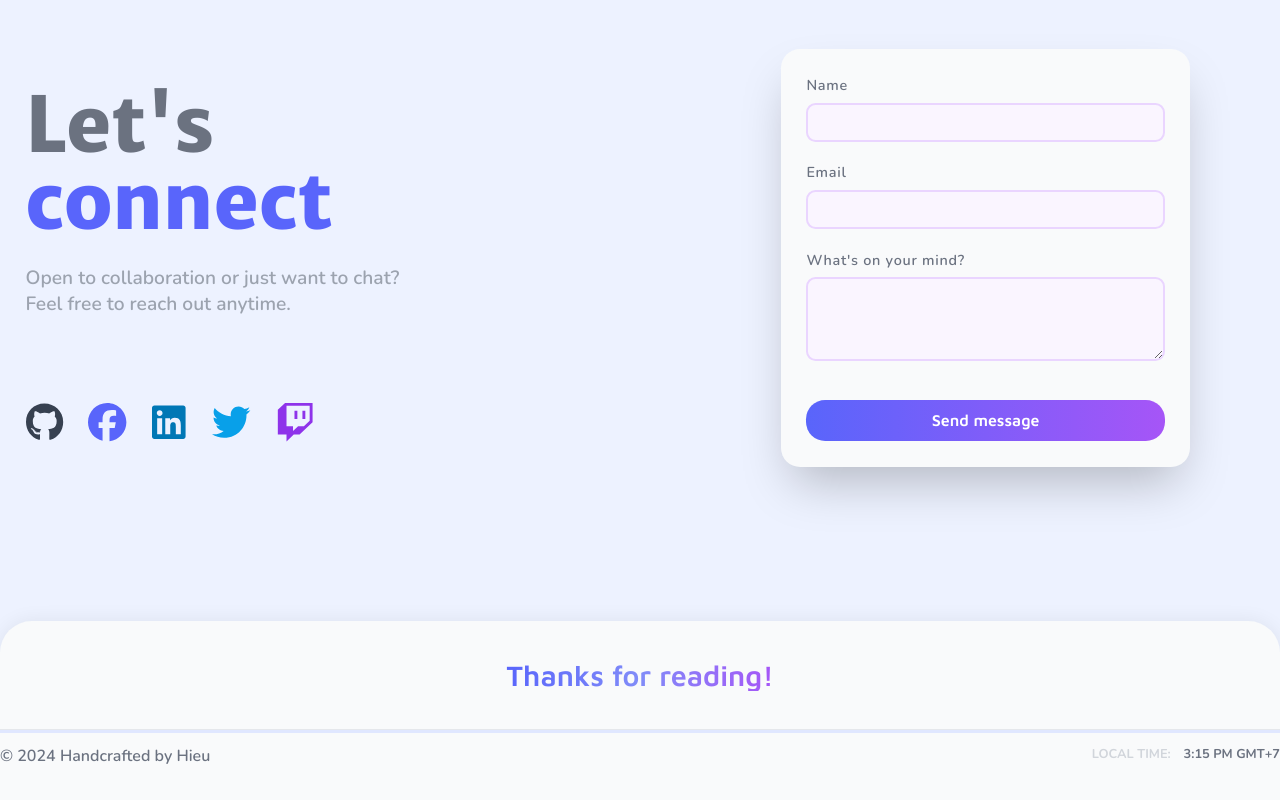
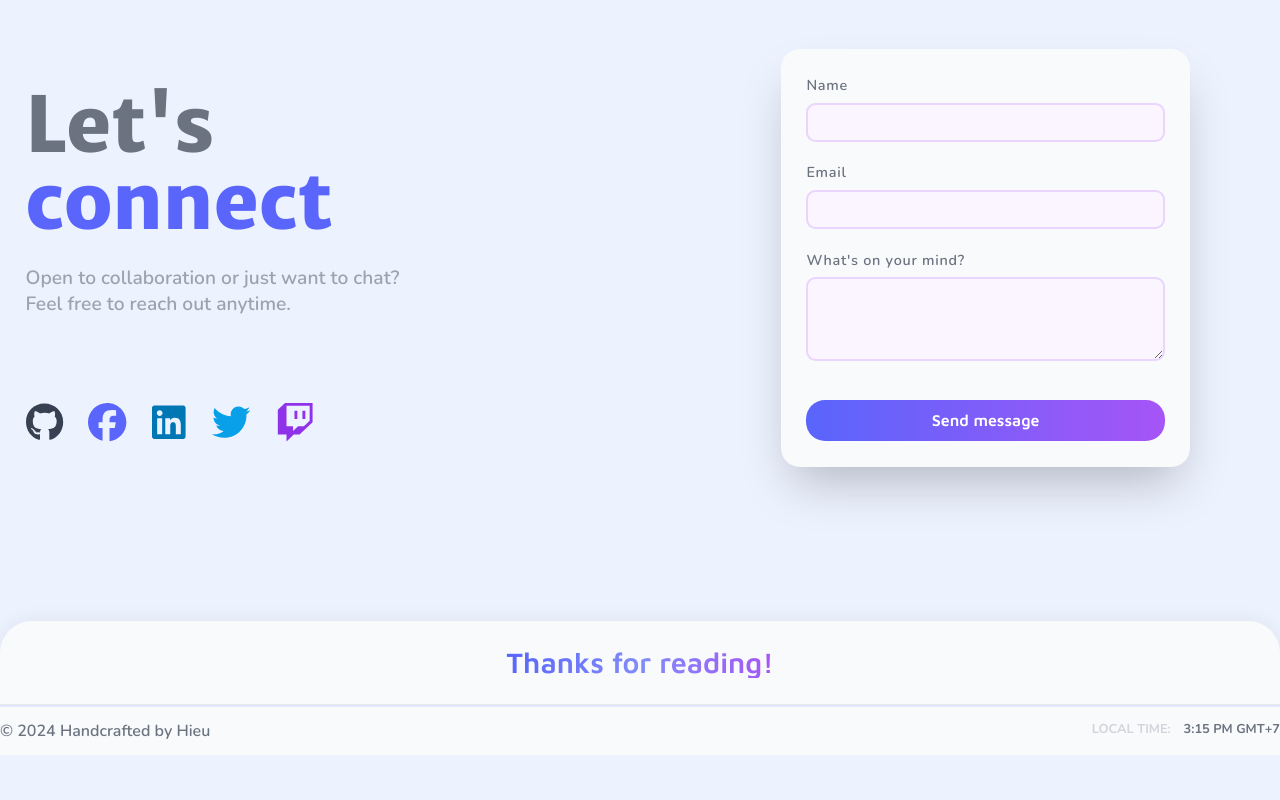
Before and after one commit to hieudo-dev/persofolio, a Next.js app: page / in a window 1280 px wide. Shown: the part 3732-4532 px from the top of the page. After the commit the page ends 4487 px from the top, so only its background shows below. Built offline with nearby package versions, Linux system fonts and the light colour scheme.

Commit message:
feat: update design footer

```diff
--- a/components/Footer.jsx
+++ b/components/Footer.jsx
@@ -9,9 +9,9 @@ function convertTZ(date, tzString) {
 export default function Footer() {
   const myTime = convertTZ(new Date(), "Asia/Jakarta");
   return (
-    <footer className="rounded-tl-4xl rounded-tr-4xl bg-gray-50 pb-10 pt-12 shadow-[0_0_20px_#00000012]">
+    <footer className="rounded-tl-4xl rounded-tr-4xl bg-gray-50 pb-4 pt-8 shadow-[0_0_20px_#00000012]">
       <div className="container mx-auto">
-        <div className="mb-12 flex justify-center">
+        <div className="mb-8 flex justify-center">
           <p className="inline bg-gradient-to-r from-blue-500 via-indigo-400 to-purple-500 bg-clip-text text-center font-mavenpro text-4xl font-semibold text-gray-800 text-transparent">
             Thanks for reading!
           </p>
```
